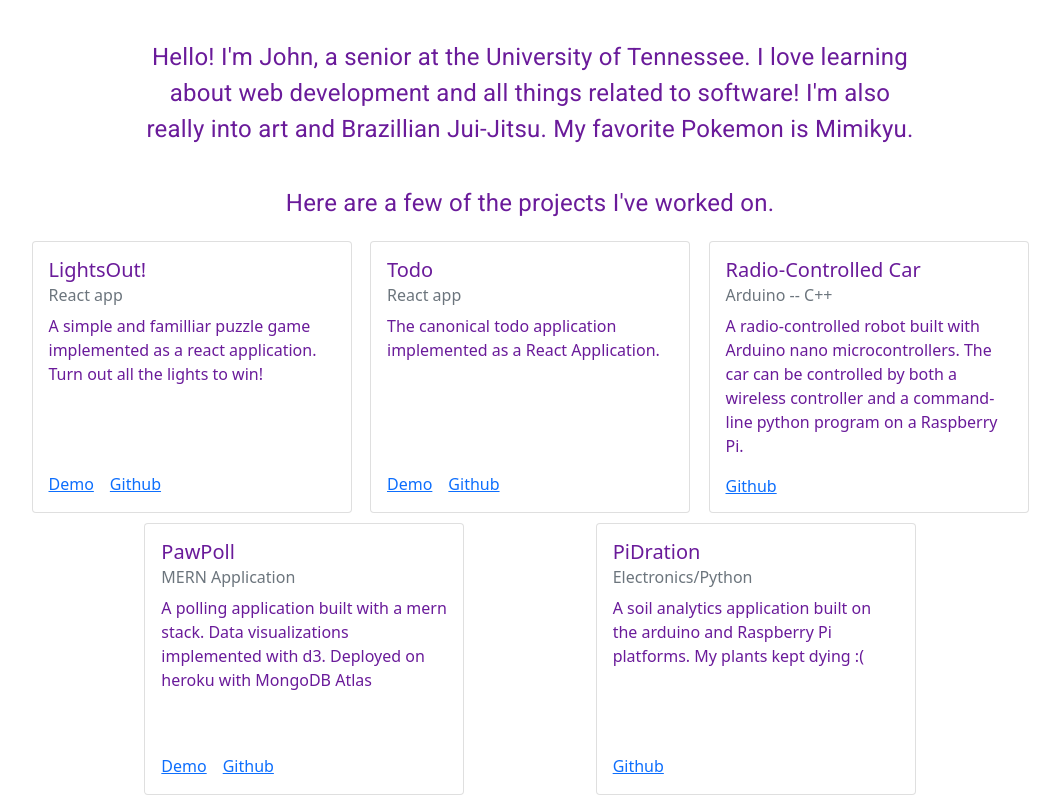
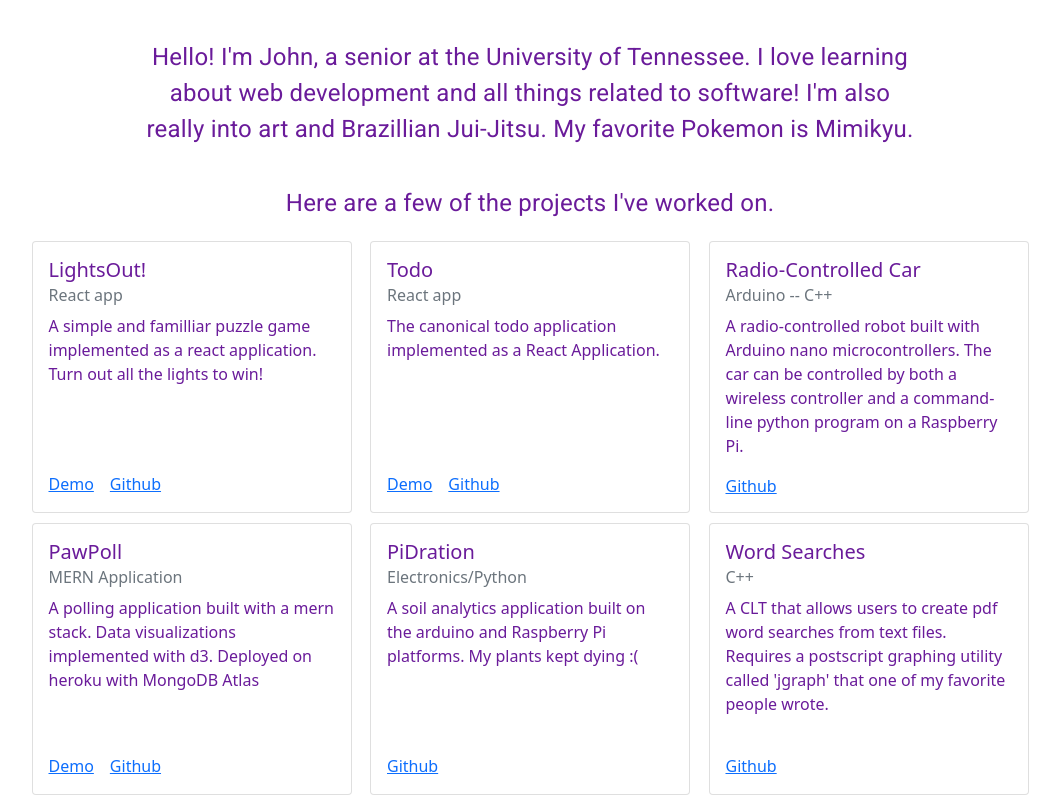
Before and after one commit to Pokemonpower92/portfolio, a React (Create React App) app in the folder portfolio/: page / in a window 1280 px wide. Shown: the part 226-1026 px from the top of the page, without its empty margins (110-1170 px from the left). Built offline with nearby package versions, Linux system fonts and the light colour scheme.

Commit message:
dded word searches

```diff
--- a/portfolio/package.json
+++ b/portfolio/package.json
@@ -13,7 +13,7 @@
     "eslint-config-react-app": "^6.0.0",
     "gh-pages": "^3.1.0",
     "react": "^17.0.1",
-    "react-bootstrap": "^2.0.0-beta.4",
+    "react-bootstrap": "^2.0.0",
     "react-dom": "^17.0.1",
     "react-router-dom": "^5.2.0",
     "react-scripts": "4.0.3",
--- a/portfolio/src/Components/Projects.js
+++ b/portfolio/src/Components/Projects.js
@@ -103,6 +103,25 @@ export default function Projects() {
                     </Card.Body>
                 </Card>
             </div>
+            <div className="Projects-Card">
+            <Card style={{display: 'flex',
+                            flexDirection: 'column',
+                            justifyContent: 'space-between',
+                            width: '20rem',
+                            height: '17rem'}}>
+                    <Card.Body style={{display: "flex", flexDirection: "column", alignItems: 'space-between'}}>
+                        <Card.Title>Word Searches</Card.Title>
+                        <Card.Subtitle className="mb-2 text-muted">C++</Card.Subtitle>
+                        <Card.Text>
+                        A CLT that allows users to create pdf word searches from text files.
+                        Requires a postscript graphing utility called 'jgraph' that one of my favorite people wrote.
+                        </Card.Text>
+                        <div style={{marginTop: "auto"}}>
+                            <Card.Link href="https://github.com/Pokemonpower92/WordSearch">Github</Card.Link>
+                        </div>
+                    </Card.Body>
+                </Card>
+            </div>
         </div>
     )
 }
```
Also changed, not shown: 1 other file (tests, documents, lock files or other folders).
